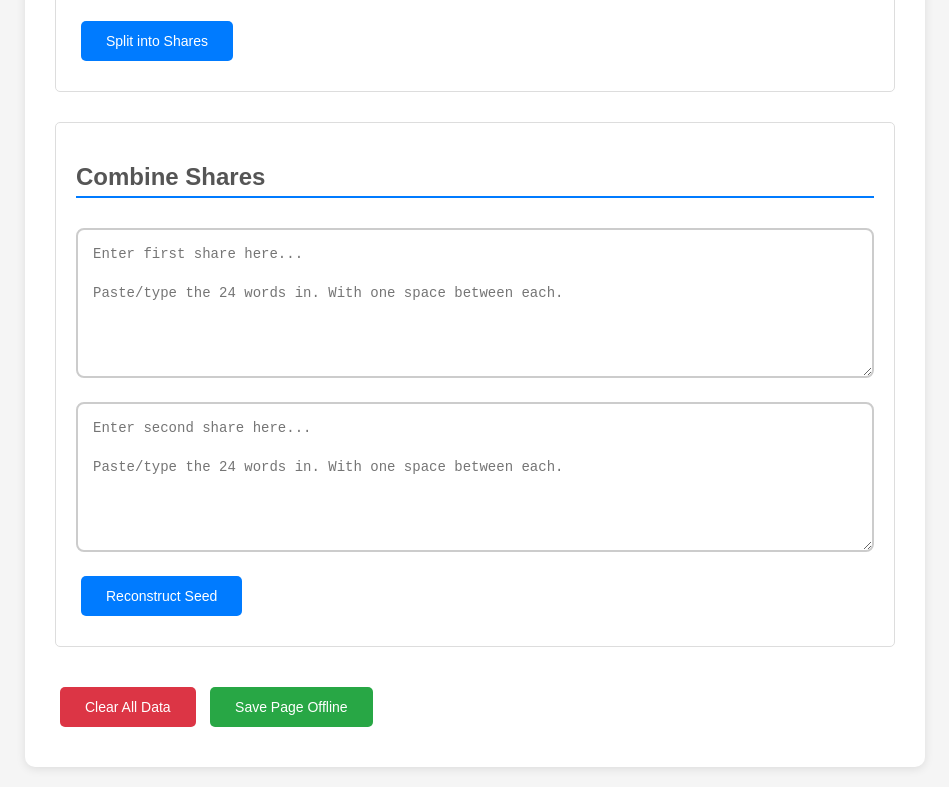
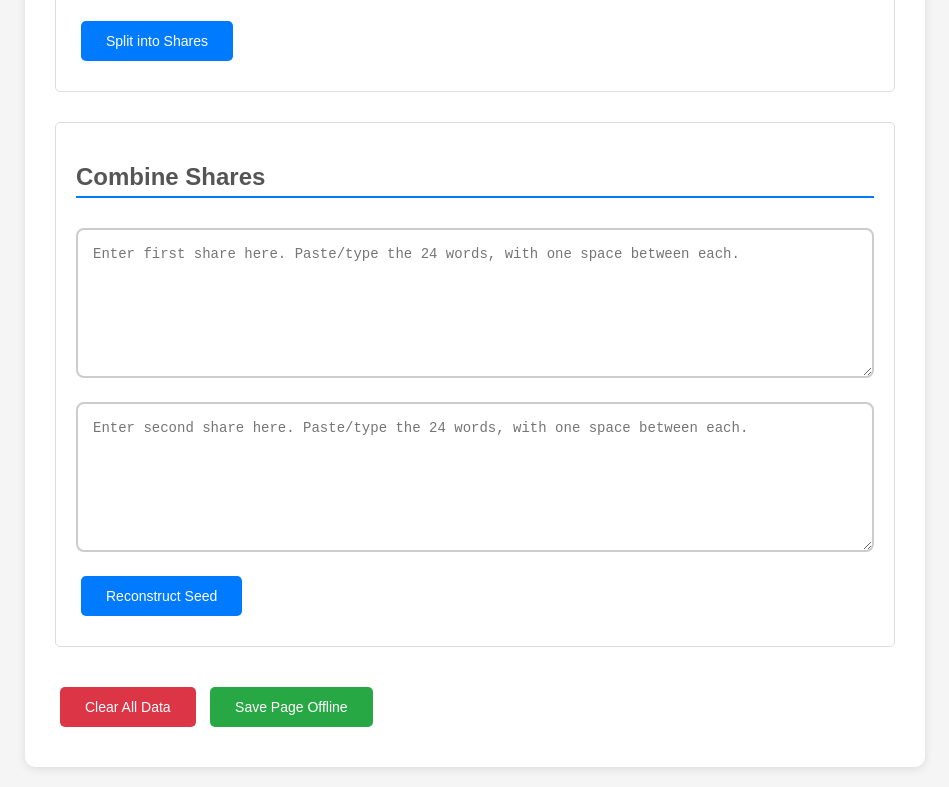
Before and after one commit to sssmonger/bip39-sss-tool, a plain HTML site: page index.html in a window 1280 px wide. Shown: the part 778-1565 px from the top of the page, without its empty margins (165-1114 px from the left). Drawn offline with Linux system fonts and the light colour scheme; files whose address does not match are found by name.

Commit message:
Update index.html

```diff
--- a/index.html
+++ b/index.html
@@ -154,12 +154,8 @@ Example: abandon ability able about above absent absorb abstract absurd abuse ac
 
         <div class="section">
             <h2>Combine Shares</h2>
-            <textarea id="share1" placeholder="Enter first share here...
-
-Paste/type the 24 words in. With one space between each."></textarea>
-<textarea id="share2" placeholder="Enter second share here...
-
-Paste/type the 24 words in. With one space between each."></textarea>
+            <textarea id="share1" placeholder="Enter first share here. Paste/type the 24 words, with one space between each."></textarea>
+            <textarea id="share2" placeholder="Enter second share here. Paste/type the 24 words, with one space between each."></textarea>
             <button onclick="combineShares()">Reconstruct Seed</button>
             <div id="combineResult"></div>
 
```
